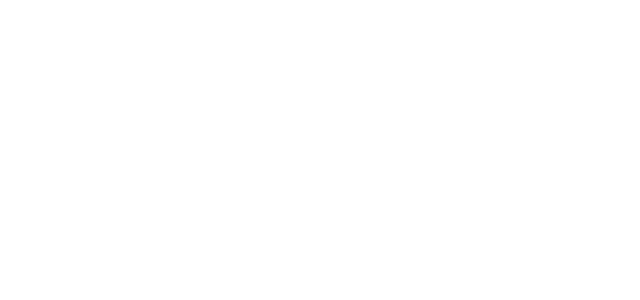
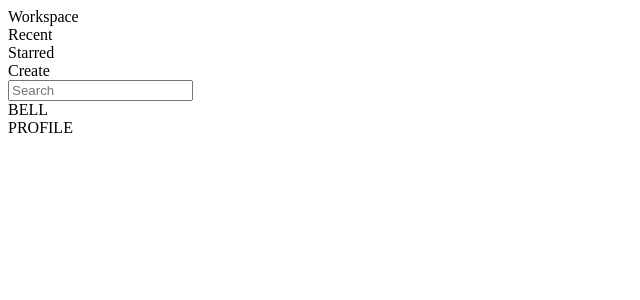
Before and after one commit to iAmKhirsah/digiTask, a Vue app: page / in a window 1280 px wide. Shown: the top 300 px of the page, without its empty margins (0-640 px from the left). Built offline with nearby package versions, Linux system fonts and the light colour scheme.

Commit message:
initial dynamic component on the header

```diff
--- a/public/index.html
+++ b/public/index.html
@@ -4,7 +4,6 @@
     <meta charset="utf-8">
     <meta http-equiv="X-UA-Compatible" content="IE=edge">
     <meta name="viewport" content="width=device-width,initial-scale=1.0">
-    <!-- <link rel="icon" href="<%= BASE_URL %>favicon.ico"> -->
     <title>digiTask</title>
   </head>
   <body>
--- a/src/components/appHeader.vue
+++ b/src/components/appHeader.vue
@@ -1,6 +1,40 @@
-<template></template>
+<template>
+  <section class="main-header-container">
+    <div class="main-header-left">
+      <div class="logo">
+        <router-link to="/workspace"></router-link>
+      </div>
+      <div class="main-header-workspace" @click="setType('workSpace')">
+        Workspace
+      </div>
+      <div class="main-header-recent" @click="setType('recent')">Recent</div>
+      <div class="main-header-starred" @click="setType('starred')">Starred</div>
+      <div class="main-header-create">Create</div>
+    </div>
+    <div class="main-header-right">
+      <input type="text" placeholder="Search" class="main-header-search" />
+      <div class="main-header-bell">BELL</div>
+      <div class="main-header-profile" @click="setType('profile')">PROFILE</div>
+    </div>
+    <header-dynamic :type="type" v-if="type"></header-dynamic>
+  </section>
+</template>
 <script>
+import headerDynamic from "./headerDynamic.vue";
 export default {
-    name: 'appHeader'
+  name: "appHeader",
+  components: {
+    headerDynamic,
+  },
+  data() {
+    return {
+      type: null,
+    };
+  },
+  methods: {
+    setType(type) {
+      this.type = type;
+    },
+  },
 };
 </script>
--- /dev/null
+++ b/src/components/dynamic_components/profile.vue
@@ -0,0 +1,25 @@
+<template>
+  <section>
+    <h2>Account</h2>
+    <div>miniUser PLACEHOLDER</div>
+    <div>
+      <p>Profile and visibility</p>
+      <p>Activity</p>
+      <p>Cards</p>
+      <p>Settings</p>
+    </div>
+    <div>
+      <p>Help</p>
+      <p>Shortcuts?</p>
+    </div>
+    <div>Logout</div>
+  </section>
+</template>
+<script>
+export default {
+  name: "profile",
+  data() {
+    return {};
+  },
+};
+</script>
--- /dev/null
+++ b/src/components/dynamic_components/recent.vue
@@ -0,0 +1,17 @@
+<template>
+  <section>
+    <div v-for="(board, idx) in recentBoards" :key="idx">
+      {{ board }}
+    </div>
+  </section>
+</template>
+<script>
+export default {
+  name: "recent",
+  data() {
+    return {
+      recentBoards: null,
+    };
+  },
+};
+</script>
--- /dev/null
+++ b/src/components/dynamic_components/starred.vue
@@ -0,0 +1,17 @@
+<template>
+  <section>
+    <div v-for="(board, idx) in starredBoards" :key="idx">
+      {{ board }}
+    </div>
+  </section>
+</template>
+<script>
+export default {
+  name: "starred",
+  data() {
+    return {
+      starredBoards: null,
+    };
+  },
+};
+</script>
--- /dev/null
+++ b/src/components/dynamic_components/workSpace.vue
@@ -0,0 +1,17 @@
+<template>
+  <section>
+    <div>Current Workspace Placeholder</div>
+    <div>Your Workspaces Placeholder</div>
+    <div>Guest Workspaces</div>
+  </section>
+</template>
+<script>
+export default {
+  name: "workSpace",
+  data() {
+    return {
+      boards: null,
+    };
+  },
+};
+</script>
--- /dev/null
+++ b/src/components/headerDynamic.vue
@@ -0,0 +1,32 @@
+<template>
+  <section>
+    <component :is="renderCmp"></component>
+  </section>
+</template>
+<script>
+import profile from "./dynamic_components/profile.vue";
+import recent from "./dynamic_components/recent.vue";
+import starred from "./dynamic_components/starred.vue";
+import workSpace from "./dynamic_components/workSpace.vue";
+export default {
+  name: "headerDynamic",
+  props: ["type"],
+  data() {
+    return {};
+  },
+  computed: {
+    renderCmp() {
+      if (this.type === "profile") return profile;
+      if (this.type === "recent") return recent;
+      if (this.type === "starred") return starred;
+      if (this.type === "workSpace") return workSpace;
+    },
+  },
+  components: {
+    profile,
+    recent,
+    starred,
+    workSpace,
+  },
+};
+</script>
```
Also changed, not shown: src/assets/fonts/WorkSans-SemiBold.ttf (added).
